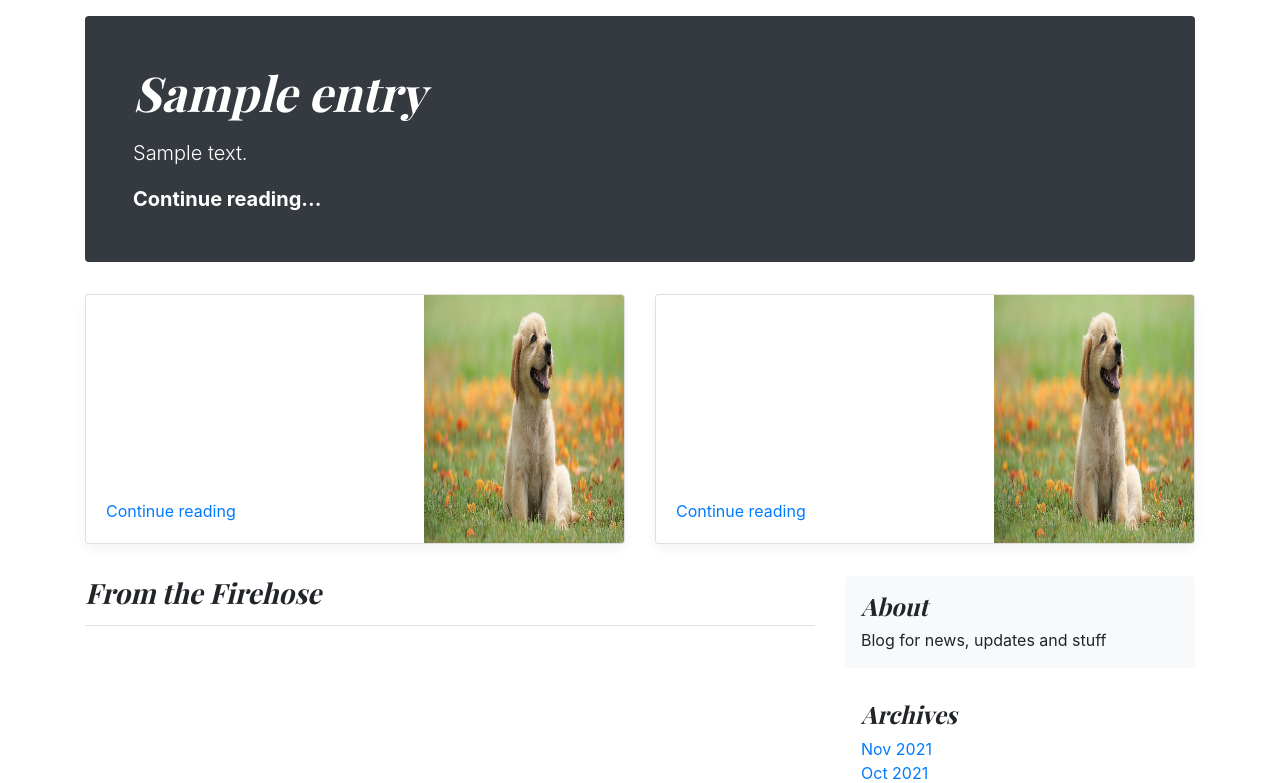
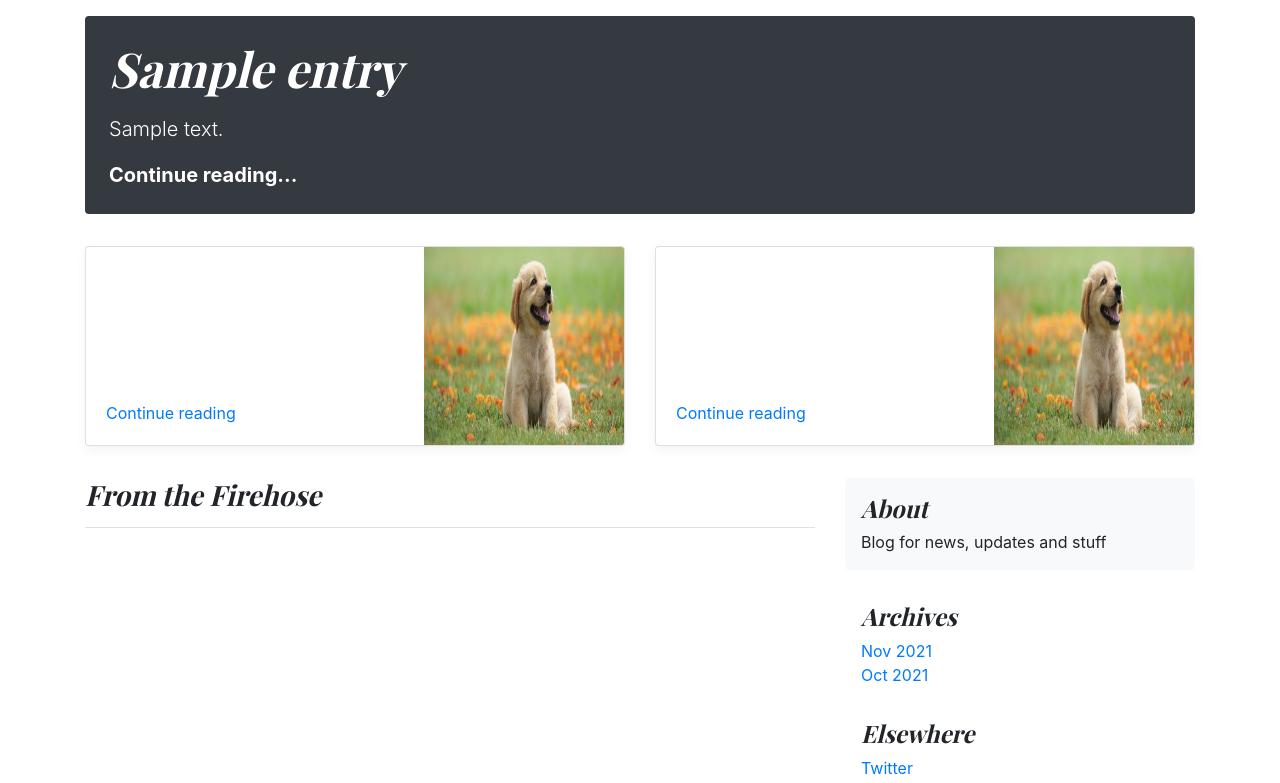
Before and after one commit to vitaliyterziev/sleepy-peak-45718, a Django app: page / in a window 1280 px wide. Shown: the part 69-852 px from the top of the page. Run offline with Django 3.2, Linux system fonts and the light colour scheme; tables that the repository leaves empty hold one stand-in row (values such as "Sample post"); some libraries are stand-ins or nearby versions.

Commit message:
layout fix

```diff
--- a/blog/static/blog/blog.css
+++ b/blog/static/blog/blog.css
@@ -65,9 +65,9 @@
   flex: 0 0 auto;
 }
 
-.h-250 { height: 250px; }
+.h-250 { height: 200px; } /* changed from 250 */
 @media (min-width: 768px) {
-  .h-md-250 { height: 250px; }
+  .h-md-250 { height: 200px; } /* changed from 250 */
 }
 
 .border-top { border-top: 1px solid #e5e5e5; }
--- a/blog/templates/blog/index.html
+++ b/blog/templates/blog/index.html
@@ -5,7 +5,7 @@
     <div class="container">
 
         <!-- /.blog-post jumbo section -->
-        <div class="jumbotron p-3 p-md-5 text-white rounded bg-dark">
+        <div class="jumbotron p-3 p-md-4 text-white rounded bg-dark">
             <div class="col-md-6 px-0">
                 {% if latest_entry_list %}
                     <h1 class="display-4 font-italic">{{ latest_entry_list.0.entry_title|truncatechars:30 }}</h1>
@@ -29,7 +29,7 @@
                             <p class="card-text mb-auto">{{ latest_entry_list.1.entry_content|truncatechars:70 }}</p>
                             <a href="{% url 'blog:detail' latest_entry_list.1.id %}">Continue reading</a>
                         </div>
-                        <img class="card-img-right flex-auto d-none d-md-block" width="200" data-src="holder.js/200x250?theme=thumb" alt="Card image cap" src="{% static 'blog/media/3.jpg' %}">
+                        <img class="card-img-right flex-auto d-none d-xl-block" width="200" data-src="holder.js/200x250?theme=thumb" alt="Card image cap" src="{% static 'blog/media/3.jpg' %}">
                     </div>
                 </div>
                 <div class="col-md-6">
@@ -43,7 +43,7 @@
                             <p class="card-text mb-auto">{{ latest_entry_list.2.entry_content|truncatechars:70 }}</p>
                             <a href="{% url 'blog:detail' latest_entry_list.2.id %}">Continue reading</a>
                         </div>
-                        <img class="card-img-right flex-auto d-none d-md-block" width="200" data-src="holder.js/200x250?theme=thumb" alt="Card image cap" src="{% static 'blog/media/3.jpg' %}">
+                        <img class="card-img-right flex-auto d-none d-xl-block" width="200" data-src="holder.js/200x250?theme=thumb" alt="Card image cap" src="{% static 'blog/media/3.jpg' %}">
                     </div>
                 </div>
             {% endif %}
```
